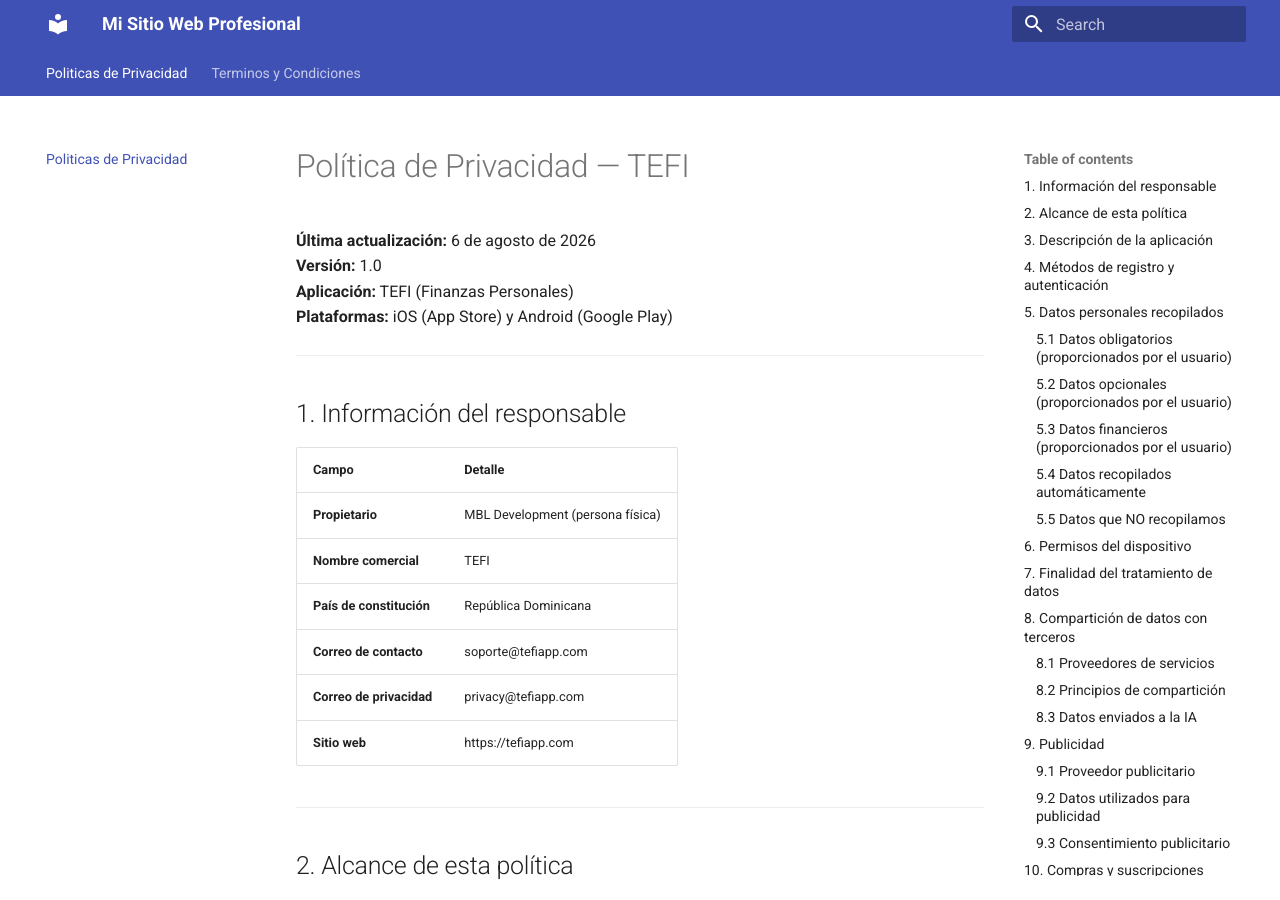
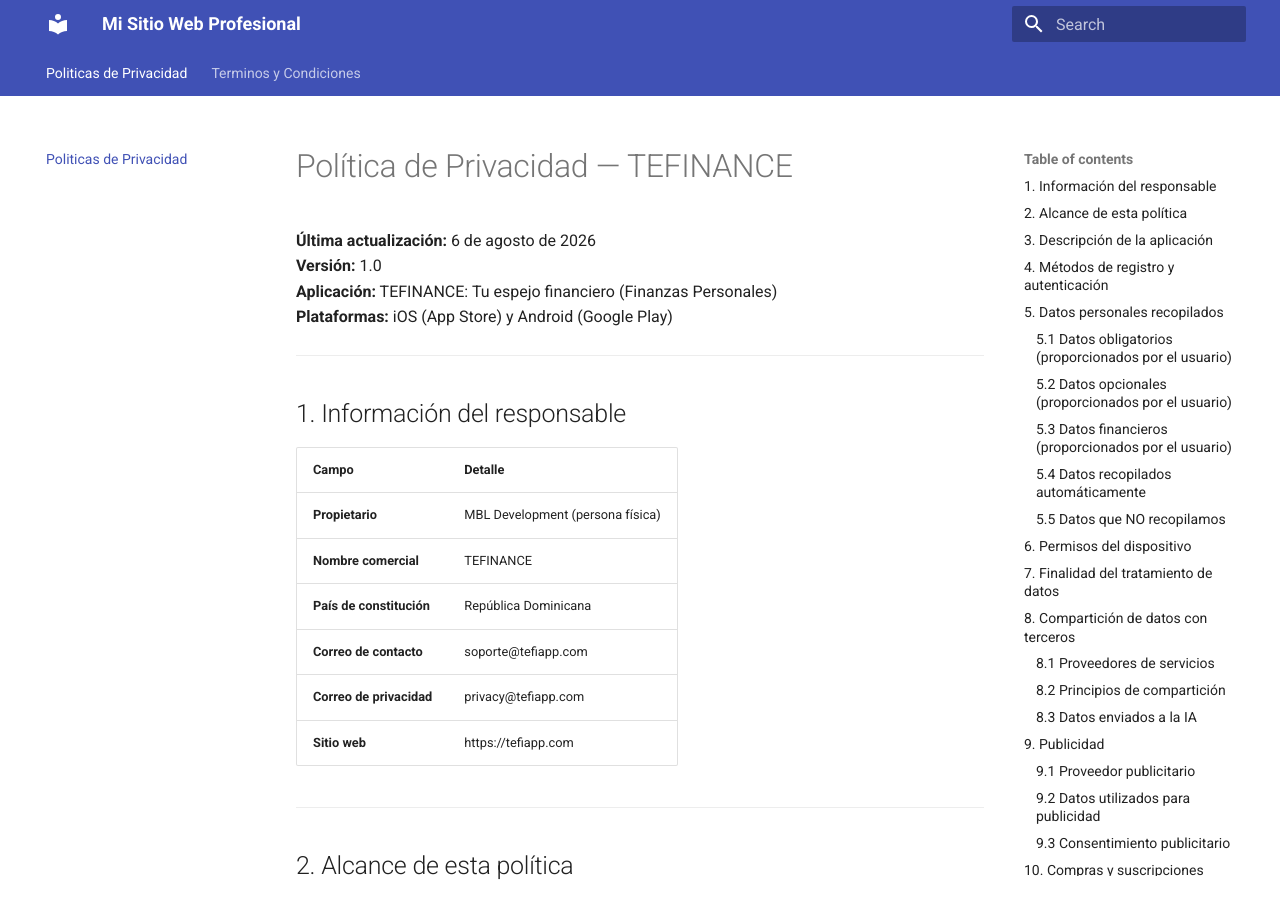
Before and after one commit to MBL309/TEFINANCE, an MkDocs documentation site: the page built from docs/index.md, in a window 1280 px wide and 900 px high. Built offline with MkDocs 1.6.1 and Material for MkDocs 9.7.7, drawn with Linux system fonts in a browser that asks for light colours.

Commit message:
remove: tefi

```diff
--- a/docs/index.md
+++ b/docs/index.md
@@ -1,8 +1,8 @@
-# Política de Privacidad — TEFI
+# Política de Privacidad — TEFINANCE
 
 **Última actualización:** 6 de agosto de 2026
 **Versión:** 1.0
-**Aplicación:** TEFI (Finanzas Personales)
+**Aplicación:** TEFINANCE: Tu espejo financiero (Finanzas Personales)
 **Plataformas:** iOS (App Store) y Android (Google Play)
 
 ---
@@ -12,7 +12,7 @@
 | Campo | Detalle |
 |-------|---------|
 | **Propietario** | MBL Development (persona física) |
-| **Nombre comercial** | TEFI |
+| **Nombre comercial** | TEFINANCE |
 | **País de constitución** | República Dominicana |
 | **Correo de contacto** | soporte@tefiapp.com |
 | **Correo de privacidad** | privacy@tefiapp.com |
```
